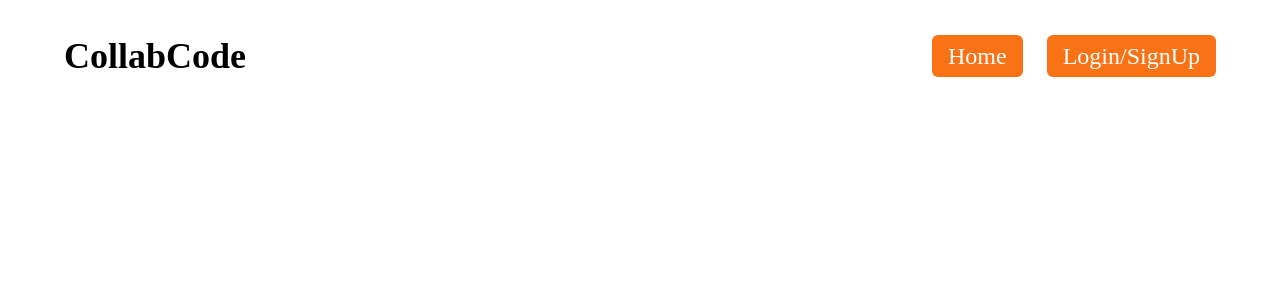
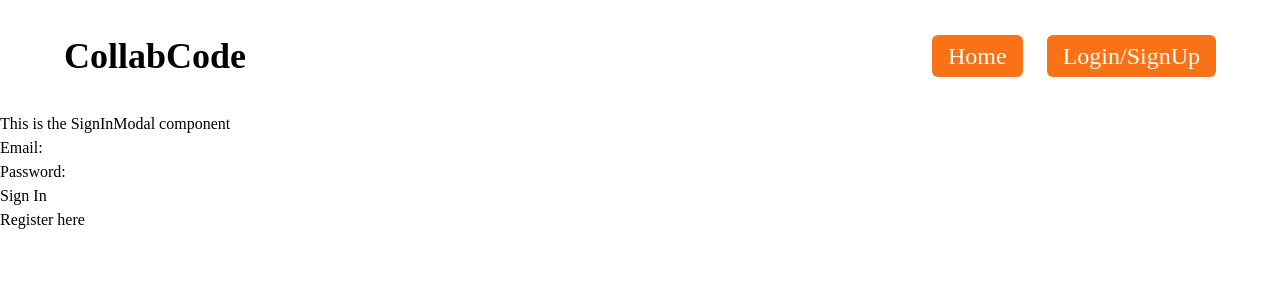
Before and after one commit to gschool-blue-ocean/collabcode, a React (Vite) app: page /signin in a window 1280 px wide. Shown: the top 300 px of the page. Built offline with nearby package versions, Linux system fonts and the light colour scheme; no server answers; a web font is replaced by a local one.

Commit message:
Creating SignInModal and hooking it up to main

```diff
--- a/src/App.jsx
+++ b/src/App.jsx
@@ -6,6 +6,7 @@
 import Header from './components/Header';
 import TeacherAdminPage from './components/TeacherAdminPage/TeacherAdminPage';
 import StudentPage from './components/StudentPage/StudentPage';
+import SignInModal from './components/SignInModal/SignInModal';
 
 
 
@@ -18,7 +19,7 @@
           <div className="content-container">
             <Routes>
               <Route exact path="/" element={<LandingPage />} />
-              {/* //NEEDING THESE ROUTES TO CHANGE BASED OFF ID IN THE SIGNUP MODAL */}
+              <Route path="/signin" element={<SignInModal />} />
               <Route path="/teacher" element={<TeacherAdminPage />} />
               <Route path="/student" element={<StudentPage />} />
             </Routes>
--- a/src/components/Header.jsx
+++ b/src/components/Header.jsx
@@ -37,7 +37,7 @@
           Home
         </a>
         <a
-          href="/"
+          href="/signin"
           className="text-lg md:text-xl lg:text-2xl font-medium bg-orange-500 hover:bg-orange-400 text-white py-2 px-4 rounded-md transition duration-300"
         >
           Login/SignUp
--- /dev/null
+++ b/src/components/SignInModal/SignInModal.jsx
@@ -0,0 +1,53 @@
+import { useState } from "react";
+
+const SignInModal = () => {
+    const [signIn, setSignIn] = useState(true);
+
+    const toggleState = () => {
+        setSignIn(!signIn);
+    }
+
+    const SignInModal = () => (
+        <div id="SignInModal">
+            This is the SignInModal component
+            <div>
+                <form>
+                    <label htmlFor="signin-email">Email: </label>
+                    <input type="email" id="signin-email" name="signin-email" required/><br></br>
+                    <label htmlFor="signin-password">Password: </label>
+                    <input type="text" id="signin-password" name="signin-password" required/><br></br>
+                    <button type="submit">Sign In</button>
+                </form>
+                <button onClick={toggleState}>Register here</button>
+            </div>
+        </div>
+    )
+
+    const SignUpModal = () => (
+        <div id="SignUpModal">
+            This is the SignUpModal component
+            <div>
+                <form>
+                    <label htmlFor="signup-email">Email: </label>
+                    <input type="email" id="signup-email" name="signin-email" required/>
+                    <label htmlFor="signup-password">Password: </label>
+                    <input type="text" id="signup-password" name="signin-password" required/>
+                    <label htmlFor="signup-password-confirmation">Confirm Password: </label>
+                    <input type="text" id="signup-password-confirmation" name="signup-password-confirmation" required></input>
+                    <button type="submit">Sign Up</button>
+                </form>
+                <button onClick={toggleState}>Already a member? Log in</button>
+            </div>
+        </div>
+    )
+
+    if (signIn) {
+        return <SignInModal/>;
+    } else {
+        return <SignUpModal/>;
+    }
+
+
+}
+
+export default SignInModal;
```
